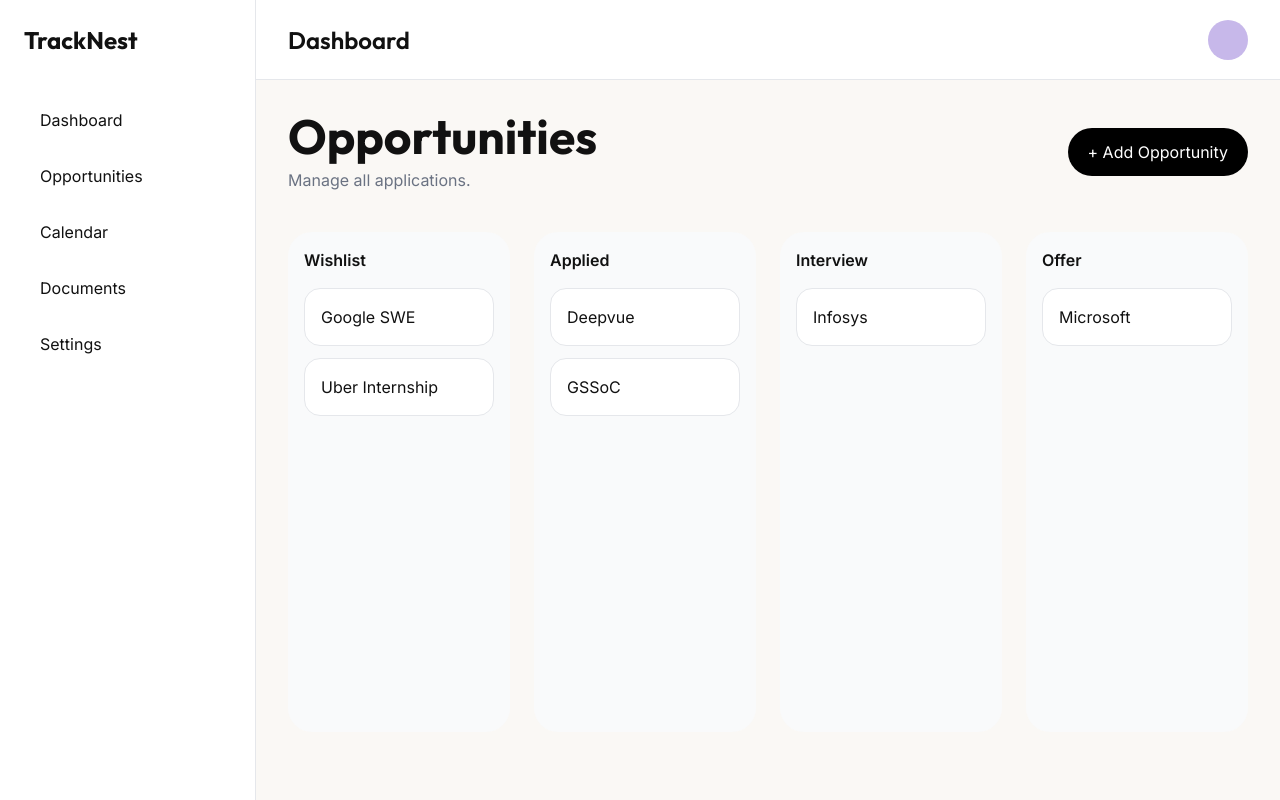
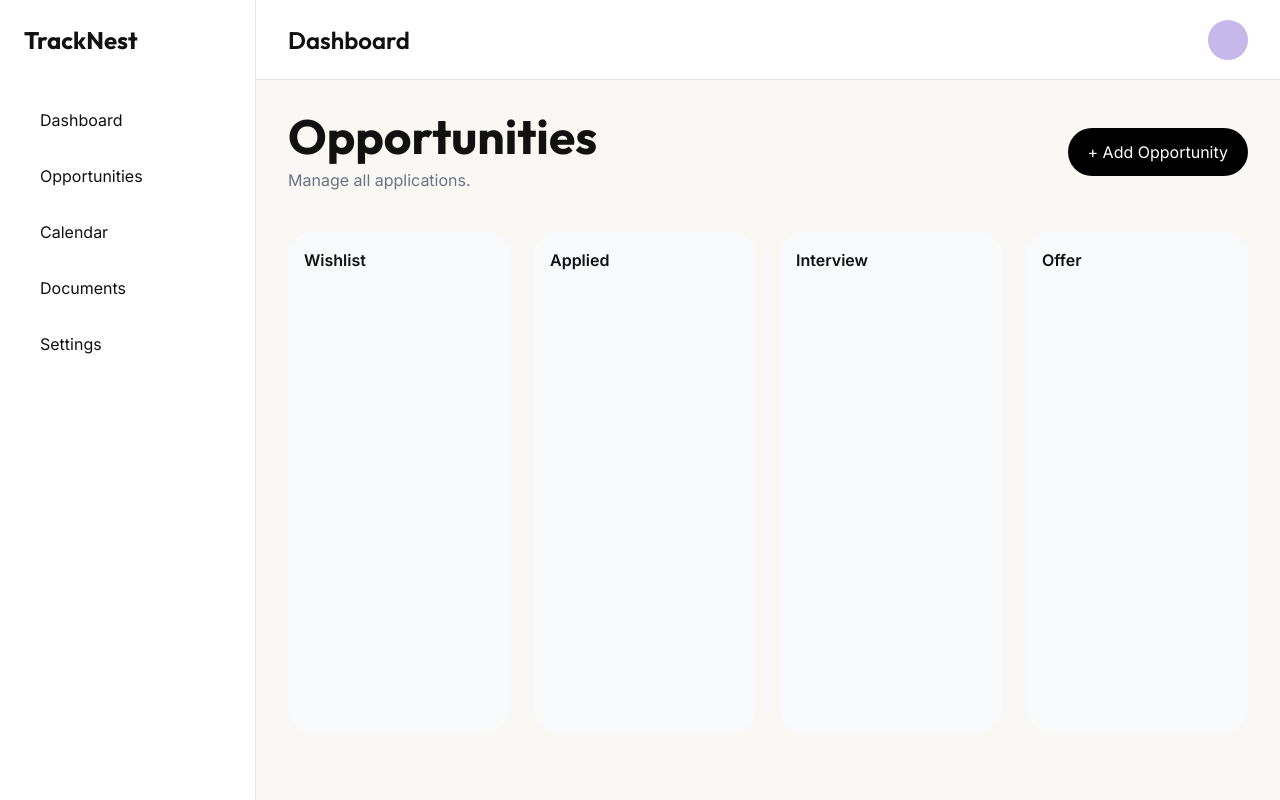
Before and after one commit to Jyotiiii3003/TrackNest, a React (Vite) app in the folder frontend/: page /opportunities in a window 1280 px wide. Built offline with nearby package versions, Linux system fonts and the light colour scheme.

Commit message:
Move opportunities to state

```diff
--- a/frontend/src/data/mockOpportunities.js
+++ b/frontend/src/data/mockOpportunities.js
@@ -1,32 +1,34 @@
 export const opportunities = [
+
   {
   id: 1,
-    company: "Google SWE",
-    stage: "wishlist",
+
+  title: "Software Engineer Intern",
+
+  organization: "Google",
+
+  category: "Internship",
+
+  status: "Wishlist",
+
+  deadline: "2026-06-20",
 },
+
     {
     id: 2,
-    company: "Uber Internship",
-    stage: "wishlist",
+    title: "Product Manager Intern",
+    organization: "Microsoft",
+    category: "Internship",
+    status: "Applied",
+    deadline: "2026-07-15",
   },
     {
     id: 3,
-    company: "Deepvue",
-    stage: "applied",
+    title: "Data Analyst",
+    organization: "Amazon",
+    category: "Full-time",
+    status: "Interview",
+    deadline: "2026-08-01",
     },
-  {
-    id: 4,
-    company: "GSSoC",
-    stage: "applied",
-  },
-  {
-    id: 5,
-    company: "Infosys",
-    stage: "interview",
-  },
-  {
-    id: 6,
-    company: "Microsoft",
-    stage: "offer",
-  },
+
 ];
--- a/frontend/src/pages/Opportunities.jsx
+++ b/frontend/src/pages/Opportunities.jsx
@@ -1,38 +1,32 @@
+import { useState } from "react";
 import AppLayout from "../layouts/AppLayout";
-
 import KanbanColumn from "../components/opportunities/KanbanColumn";
-
 import { opportunities } from "../data/mockOpportunities";
 
 function Opportunities() {
+  const [opportunitiesList, setOpportunitiesList] =
+    useState(opportunities);
 
-  const wishlist =
-    opportunities.filter(
+  const wishlist = opportunitiesList.filter(
     (item) => item.stage === "wishlist"
   );
 
-  const applied =
-    opportunities.filter(
+  const applied = opportunitiesList.filter(
     (item) => item.stage === "applied"
   );
 
-  const interview =
-    opportunities.filter(
+  const interview = opportunitiesList.filter(
     (item) => item.stage === "interview"
   );
 
-  const offer =
-    opportunities.filter(
+  const offer = opportunitiesList.filter(
     (item) => item.stage === "offer"
   );
 
   return (
     <AppLayout>
-
       <div className="flex justify-between items-center mb-10">
-
         <div>
-
           <h1
             className="text-5xl font-bold"
             style={{
@@ -45,7 +39,6 @@ function Opportunities() {
           <p className="text-gray-500 mt-2">
             Manage all applications.
           </p>
-
         </div>
 
         <button
@@ -59,11 +52,9 @@ function Opportunities() {
         >
           + Add Opportunity
         </button>
-
       </div>
 
       <div className="grid lg:grid-cols-4 gap-6">
-
         <KanbanColumn
           title="Wishlist"
           opportunities={wishlist}
@@ -83,9 +74,7 @@ function Opportunities() {
           title="Offer"
           opportunities={offer}
         />
-
       </div>
-
     </AppLayout>
   );
 }
```
Lines whose indentation alone changed are shown as unchanged.
